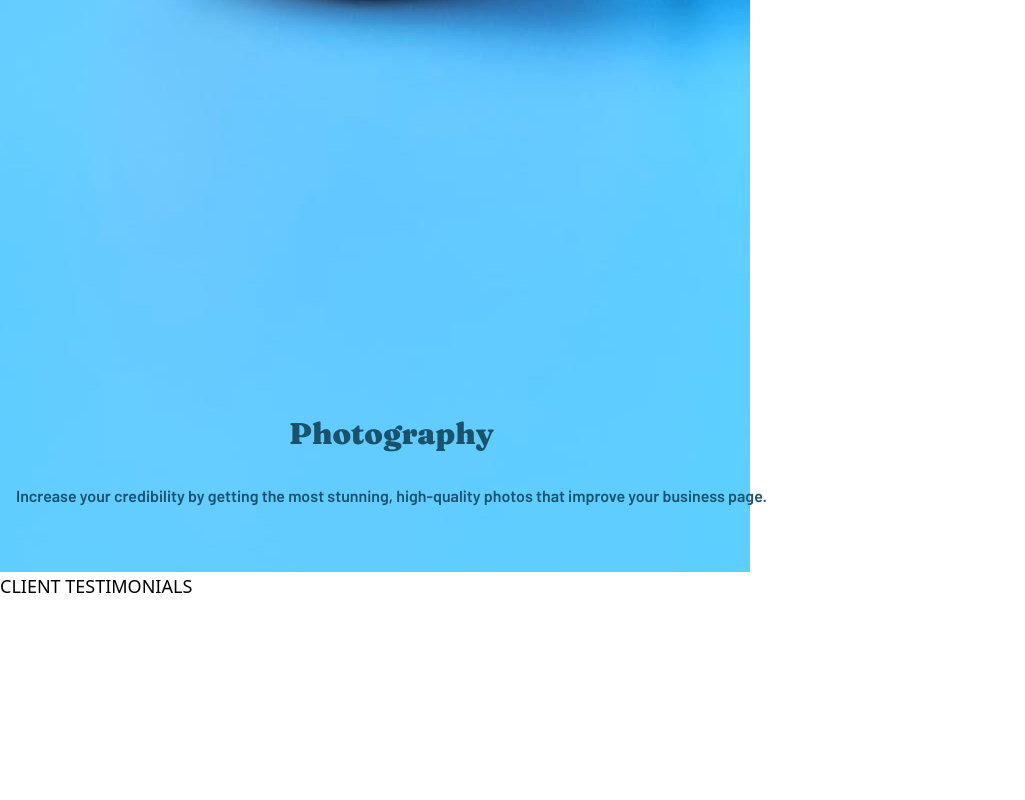
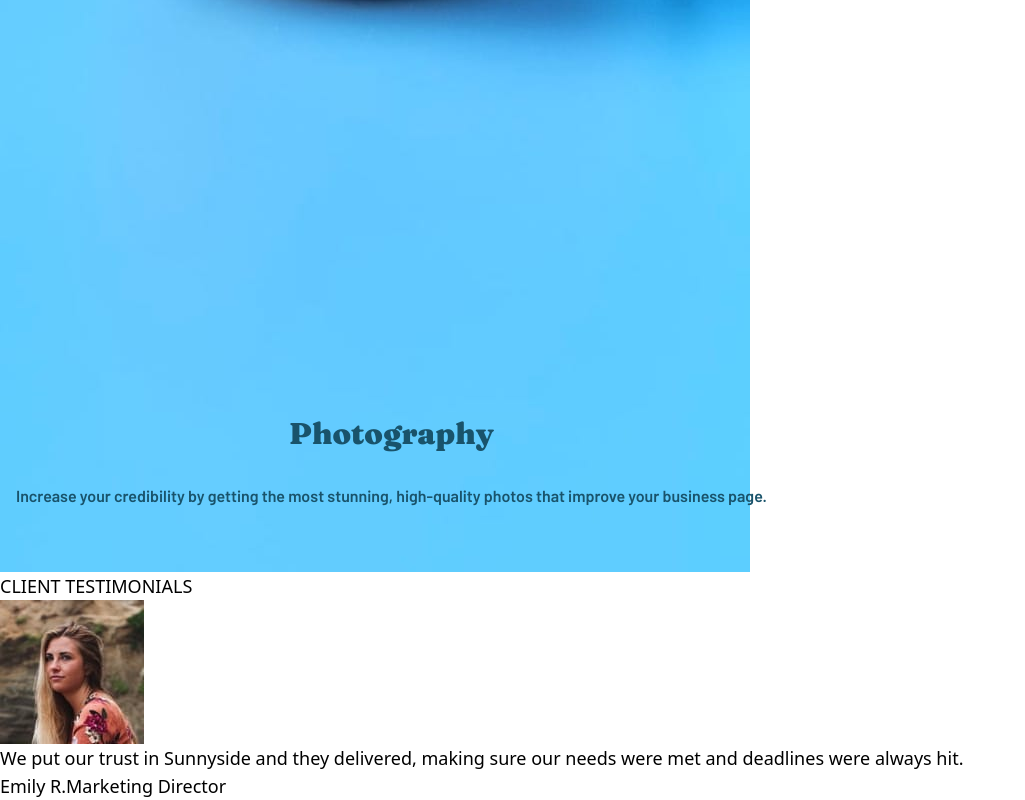
Before and after one commit to LucSil/sunnyside-agency-lander, a Vue app: page / in a window 1280 px wide. Shown: the part 4676-5476 px from the top of the page, without its empty margins (0-1025 px from the left). Before the commit the page ends 5276 px from the top, so only its background shows below. Built offline with nearby package versions, Linux system fonts and the light colour scheme.

Commit message:
initial templating for Testimony.vue

```diff
--- a/src/components/added/Testimony.vue
+++ b/src/components/added/Testimony.vue
@@ -1,4 +1,20 @@
-<template></template>
+<template>
+  <section>
+    <div>
+      <div>
+        <img src="../../assets/images/image-emily.jpg" />
+      </div>
+      <p>
+        We put our trust in Sunnyside and they delivered, making sure our needs
+        were met and deadlines were always hit.
+      </p>
+      <div>
+        <span>Emily R.</span>
+        <span>Marketing Director</span>
+      </div>
+    </div>
+  </section>
+</template>
 
 <script>
 export default {
```
